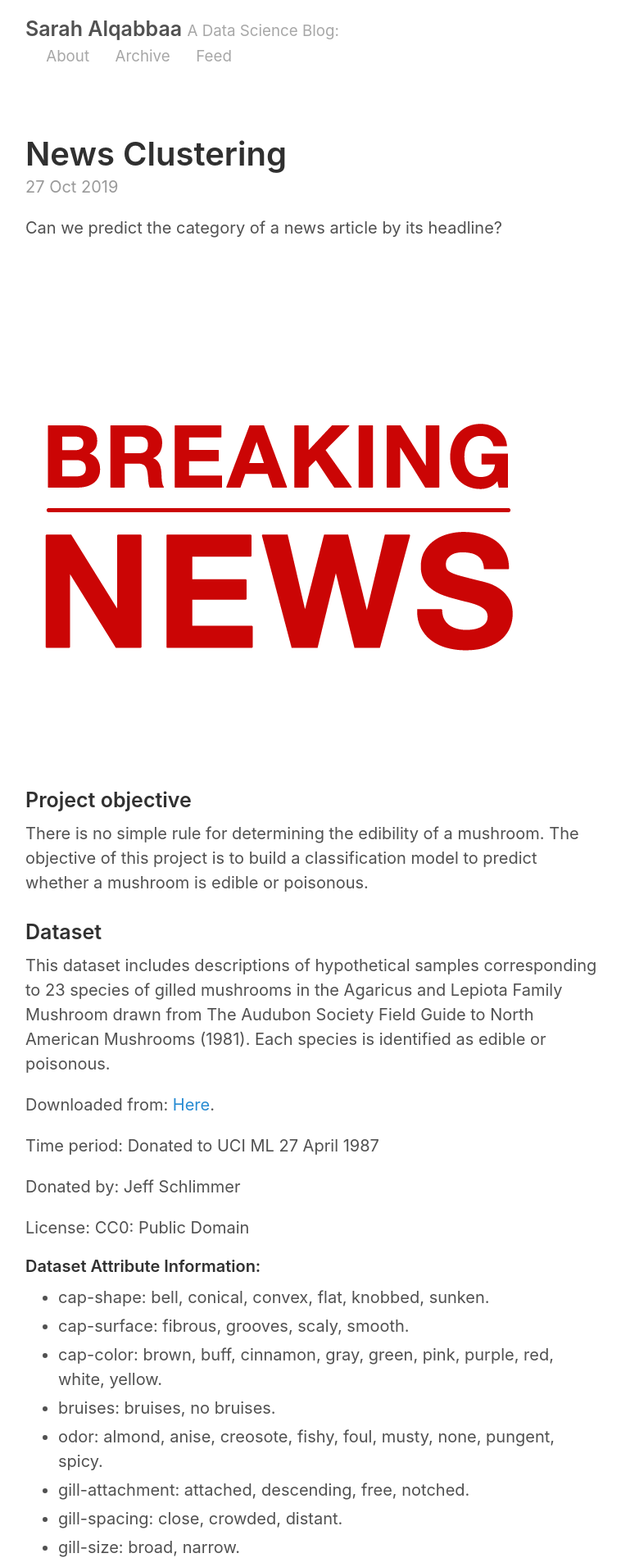
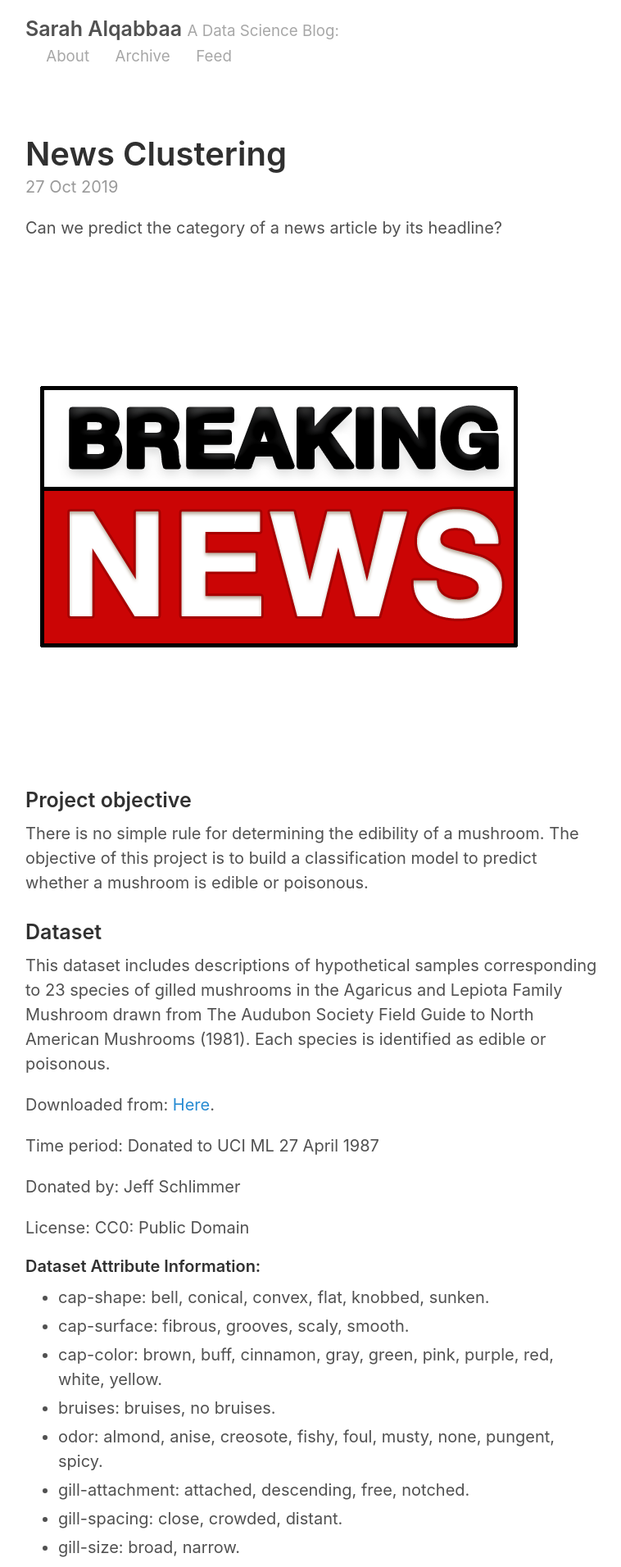
Before and after one commit to Sarahalq/Sarahalq.github.io, a Jekyll site: the page built from _posts/2019-10-27-Testing-Local-Images copy 2.md, in a window 1280 px wide. Shown: the top 1912 px of the page at 82% size, without its empty margins (259-1017 px from the left). Built offline with Jekyll 4.4.1, drawn with Linux system fonts in a browser that asks for light colours.

Commit message:
changes1

```diff
--- a/_posts/2019-10-27-Testing-Local-Images copy 2.md
+++ b/_posts/2019-10-27-Testing-Local-Images copy 2.md
@@ -5,7 +5,7 @@ title: News Clustering
 
 Can we predict the category of a news article by its headline?
 
-![Image test]({{ site.url }}/images/breaking_news.png)
+![Image test]({{ site.url }}/images/breaking_news1.png)
 
 
 
```
